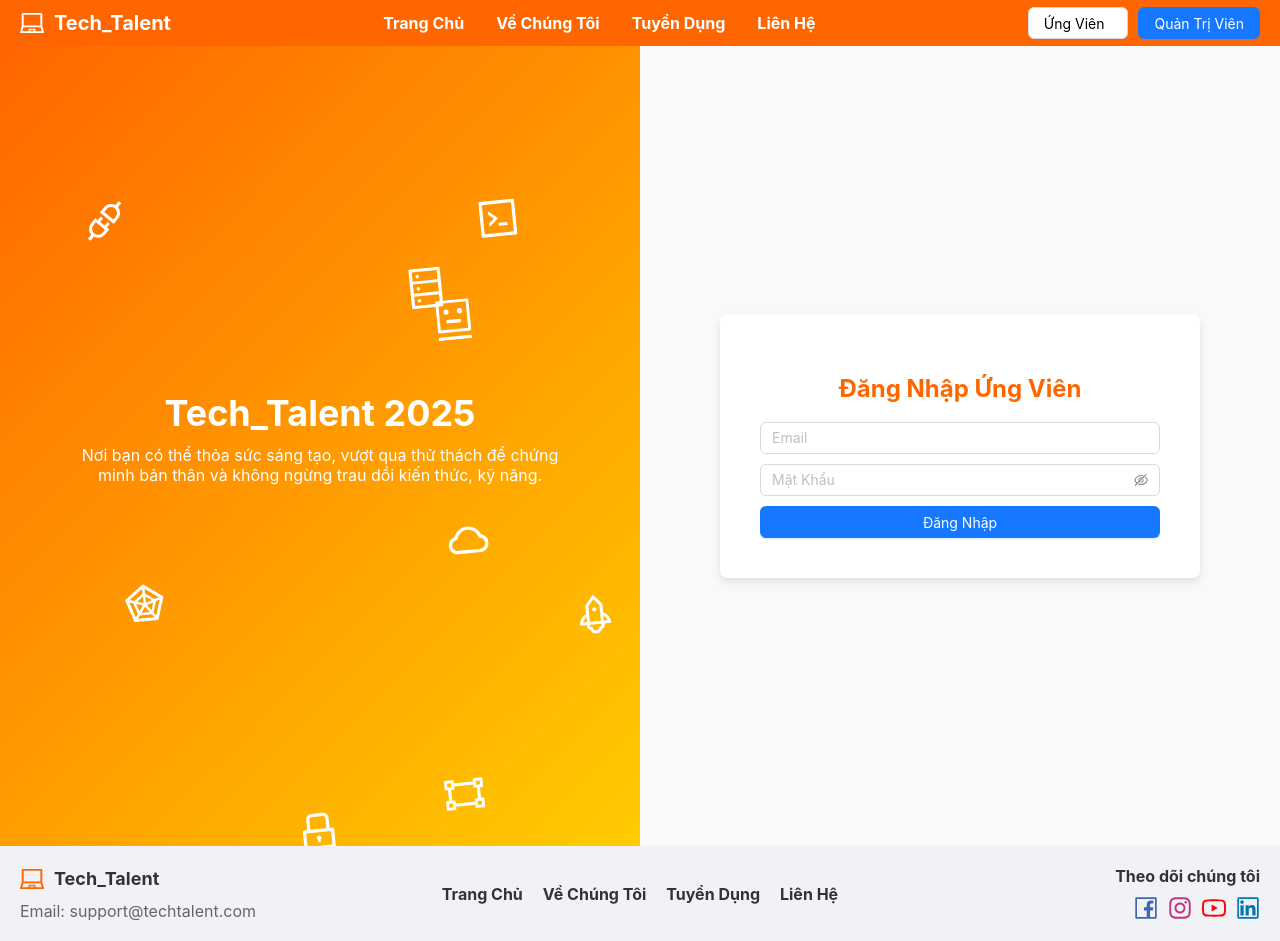
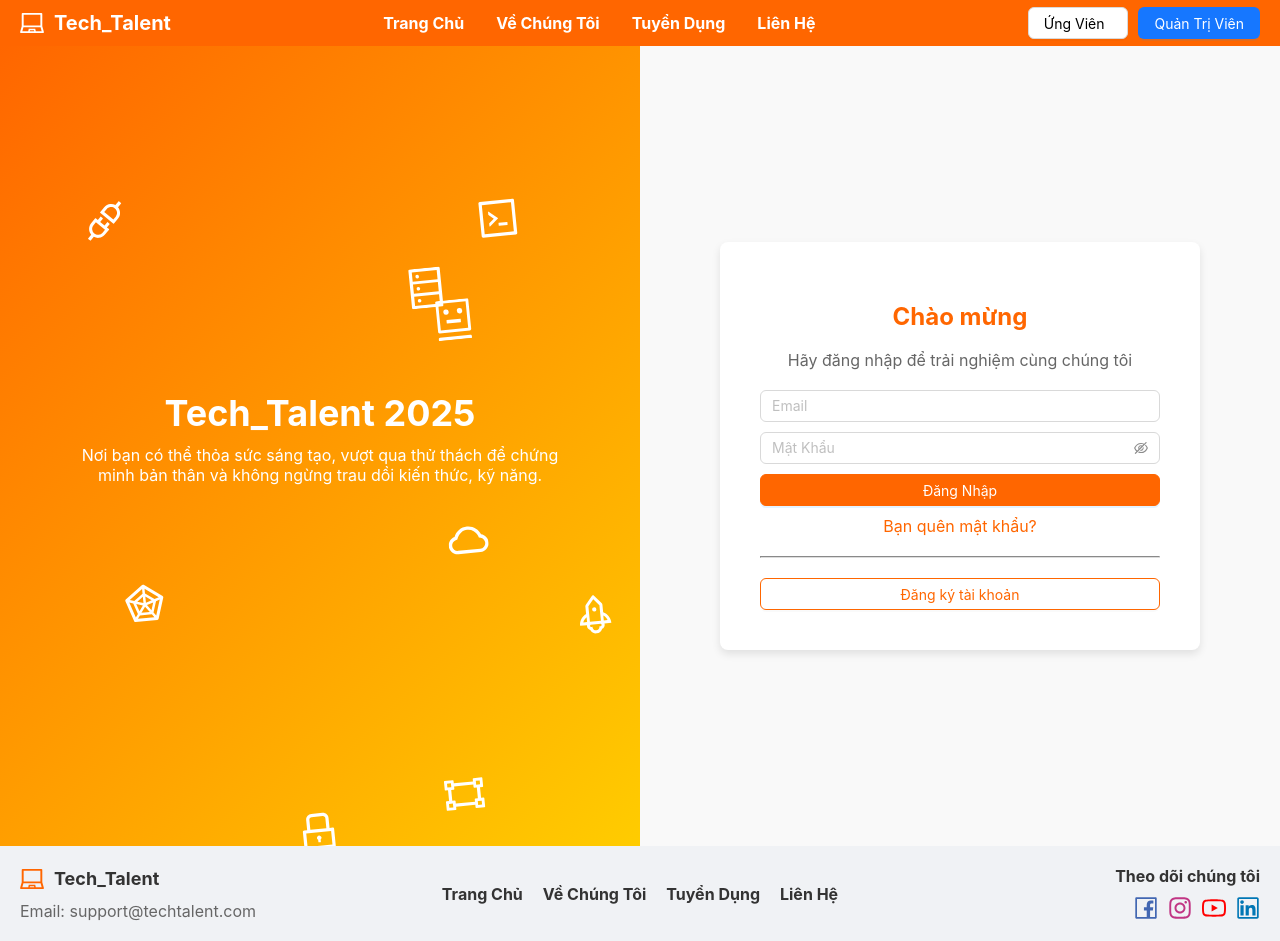
Before and after one commit to MeowChau/Tech-talent, a React (Create React App) app: page /candidate/login in a window 1280 px wide. Built offline with nearby package versions, Linux system fonts and the light colour scheme.

Commit message:
Hoàn tất giao diện ứng viên

```diff
--- a/src/pages/Auth/CandidateLogin.tsx
+++ b/src/pages/Auth/CandidateLogin.tsx
@@ -116,7 +116,10 @@ const CandidateLogin: React.FC = () => {
                     borderRadius: '8px',
                     boxShadow: '0 4px 8px rgba(0, 0, 0, 0.1)'
                 }}>
-                    <h2 style={{ textAlign: 'center', color: '#FF6600' }}>Đăng Nhập Ứng Viên</h2>
+                    <h2 style={{ textAlign: 'center', color: '#FF6600' }}>Chào mừng</h2>
+                    <p style={{ textAlign: 'center', color: '#666', marginBottom: '20px' }}>
+                        Hãy đăng nhập để trải nghiệm cùng chúng tôi
+                    </p>
                     <form onSubmit={handleSubmit(onSubmit)}>
                         <Input
                             placeholder="Email"
@@ -128,8 +131,33 @@ const CandidateLogin: React.FC = () => {
                             {...register('password', { required: true })}
                             style={{ marginBottom: '10px' }}
                         />
-                        <Button type="primary" htmlType="submit" style={{ width: '100%' }}>Đăng Nhập</Button>
+                        <Button
+                            type="primary"
+                            htmlType="submit"
+                            style={{
+                                width: '100%',
+                                backgroundColor: '#FF6600',
+                                borderColor: '#FF6600'
+                            }}
+                        >
+                            Đăng Nhập
+                        </Button>
                     </form>
+                    <p style={{ textAlign: 'center', marginTop: '10px', color: '#FF6600', cursor: 'pointer' }}>
+                        Bạn quên mật khẩu?
+                    </p>
+                    <hr style={{ margin: '20px 0', borderColor: '#ddd' }} />
+                    <Button
+                        type="default"
+                        style={{
+                            width: '100%',
+                            backgroundColor: '#fff',
+                            borderColor: '#FF6600',
+                            color: '#FF6600'
+                        }}
+                    >
+                        Đăng ký tài khoản
+                    </Button>
                 </div>
             </div>
         </div>
```
